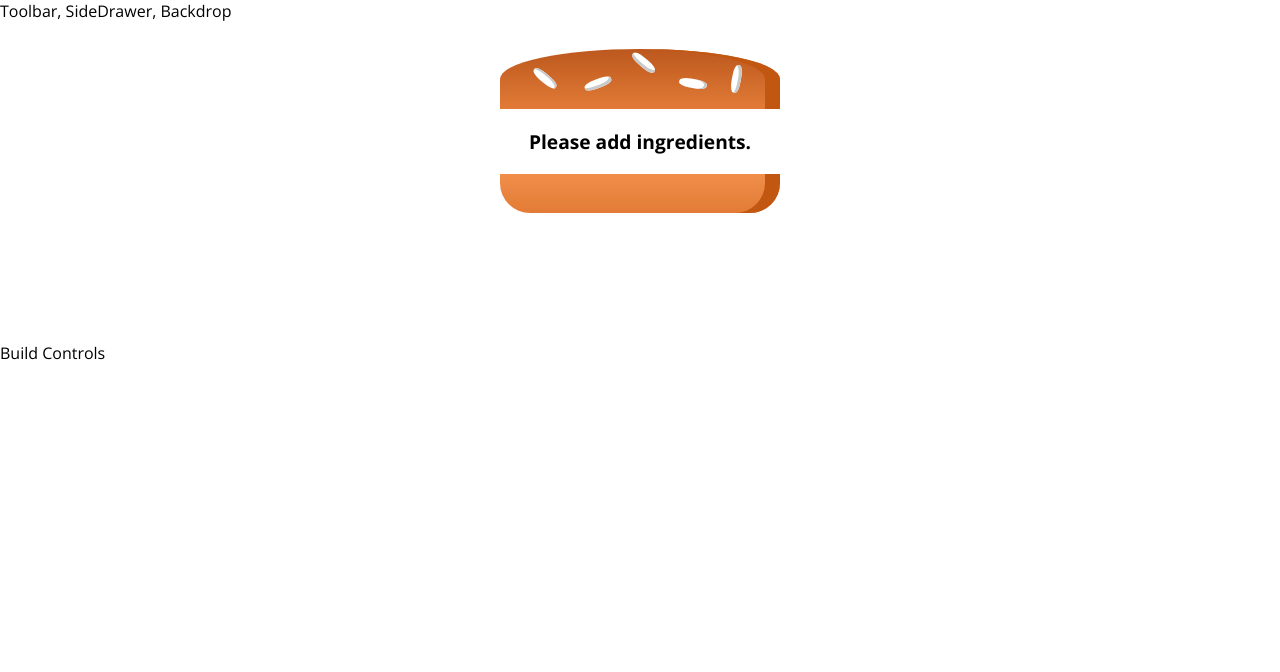
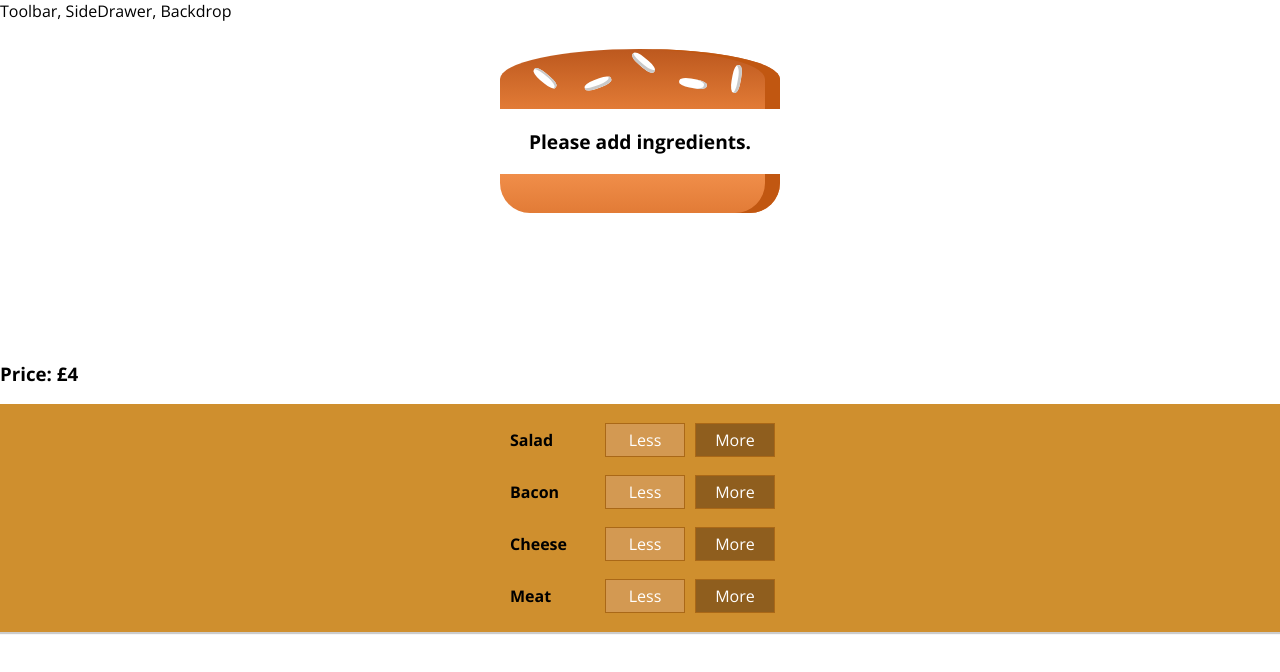
Before and after one commit to danielzucchi/burger-builder, a React app: page / in a window 1280 px wide. Shown: the top 672 px of the page. Built offline with nearby package versions, Linux system fonts and the light colour scheme.

Commit message:
Add ingredient controls

```diff
--- /dev/null
+++ b/src/components/Burger/BuildControls/BuildControl/BuildControl.css
@@ -0,0 +1,56 @@
+.BuildControl {
+  display: flex;
+  justify-content: space-between;
+  align-items: center;
+  margin: 5px 0;
+}
+
+.BuildControl button {
+  display: block;
+  font: inherit;
+  padding: 5px;
+  margin: 0 5px;
+  width: 80px;
+  border: 1px solid #AA6817;
+  cursor: pointer;
+  outline: none;
+}
+
+.BuildControl button:disabled {
+  background-color: #AC9980;
+  border: 1px solid #7E7365;
+  color: #ccc;
+  cursor: default;
+}
+
+.BuildControl button:hover:disabled {
+  background-color: #AC9980;
+  color: #ccc;
+  cursor: not-allowed;
+}
+
+.Label {
+  padding: 10px;
+  font-weight: bold;
+  width: 80px;
+}
+
+.BuildControl .Less {
+  background-color: #D39952;
+  color: white;
+}
+
+.BuildControl .More {
+  background-color: #8F5E1E;
+  color: white;
+}
+
+.BuildControl .Less:hover, .BuildControl .Less:active {
+  background-color: #DAA972;
+  color: white;
+}
+
+.BuildControl .More:hover,.BuildControl .More:active {
+  background-color: #99703F;
+  color: white;
+}
--- /dev/null
+++ b/src/components/Burger/BuildControls/BuildControl/BuildControl.js
@@ -0,0 +1,16 @@
+import React from "react";
+import classes from "./BuildControl.css";
+
+const buildControl = props => {
+  return (
+    <div className={classes.BuildControl}>
+      <div className={classes.Label}>{props.label}</div>
+      <button className={classes.Less}>Less</button>
+      <button className={classes.More} onClick={props.added}>
+        More
+      </button>
+    </div>
+  );
+};
+
+export default buildControl;
--- /dev/null
+++ b/src/components/Burger/BuildControls/BuildControls.css
@@ -0,0 +1,10 @@
+.BuildControls {
+  width: 100%;
+  background-color: #cf8f2e;
+  display: flex;
+  flex-flow: column;
+  align-items: center;
+  box-shadow: 0 2px 1px #ccc;
+  margin: auto;
+  padding: 10px 0;
+}
--- /dev/null
+++ b/src/components/Burger/BuildControls/BuildControls.js
@@ -0,0 +1,24 @@
+import React from "react";
+import classes from "./BuildControls.css";
+import BuildControl from "./BuildControl/BuildControl";
+
+const controls = [
+  { label: "Salad", type: "salad" },
+  { label: "Bacon", type: "bacon" },
+  { label: "Cheese", type: "cheese" },
+  { label: "Meat", type: "meat" }
+];
+
+const buildControls = props => (
+  <div className={classes.BuildControls}>
+    {controls.map(ctrl => (
+      <BuildControl
+        added={() => props.ingredientAdded(ctrl.type)}
+        key={ctrl.label}
+        label={ctrl.label}
+      />
+    ))}
+  </div>
+);
+
+export default buildControls;
--- a/src/components/Burger/Burger.js
+++ b/src/components/Burger/Burger.js
@@ -16,7 +16,6 @@
     transformedIngredients = <p>Please add ingredients.</p>;
   }
 
-  console.log(transformedIngredients);
   return (
     <div className={classes.Burger}>
       <BurgerIngredient type="bread-top" />
--- a/src/containers/BurgerBuilder/BurgerBuilder.js
+++ b/src/containers/BurgerBuilder/BurgerBuilder.js
@@ -1,6 +1,14 @@
 import React, { Component } from "react";
 import Aux from "../../hoc/Aux";
 import Burger from "../../components/Burger/Burger";
+import BuildControls from "../../components/Burger/BuildControls/BuildControls";
+
+const INGREDIENT_PRICES = {
+  salad: 0.5,
+  cheese: 1.5,
+  meat: 3.0,
+  bacon: 1.5
+};
 
 class BurgerBuilder extends Component {
   state = {
@@ -9,14 +17,35 @@
       bacon: 0,
       cheese: 0,
       meat: 0
-    }
+    },
+    totalPrice: 4
   };
+
+  addIngredientHandler = type => {
+    const oldCount = this.state.ingredients[type];
+    const updatedCount = oldCount + 1;
+    const updatedIngredients = {
+      ...this.state.ingredients
+    };
+    updatedIngredients[type] = updatedCount;
+    const priceAddition = INGREDIENT_PRICES[type];
+    const oldPrice = this.state.totalPrice;
+    const newPrice = oldPrice + priceAddition;
+    this.setState({ totalPrice: newPrice, ingredients: updatedIngredients });
+  };
+
+  componentDidUpdate() {
+    console.log(this.state.totalPrice);
+  }
+
+  removeIngredientHandler = type => {};
 
   render() {
     return (
       <Aux>
         <Burger ingredients={this.state.ingredients} />
-        <div>Build Controls</div>
+        <h3>Price: £{this.state.totalPrice}</h3>
+        <BuildControls ingredientAdded={this.addIngredientHandler} />
       </Aux>
     );
   }
```
